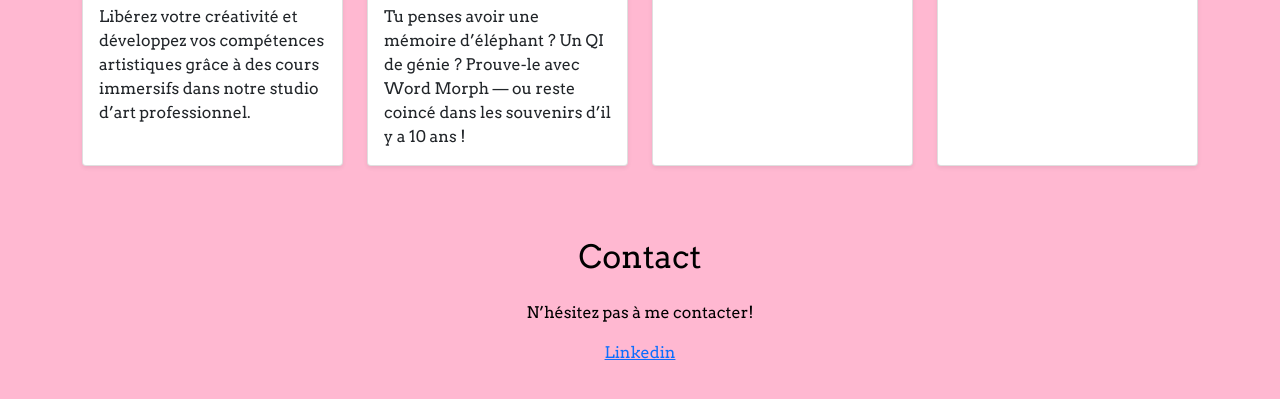
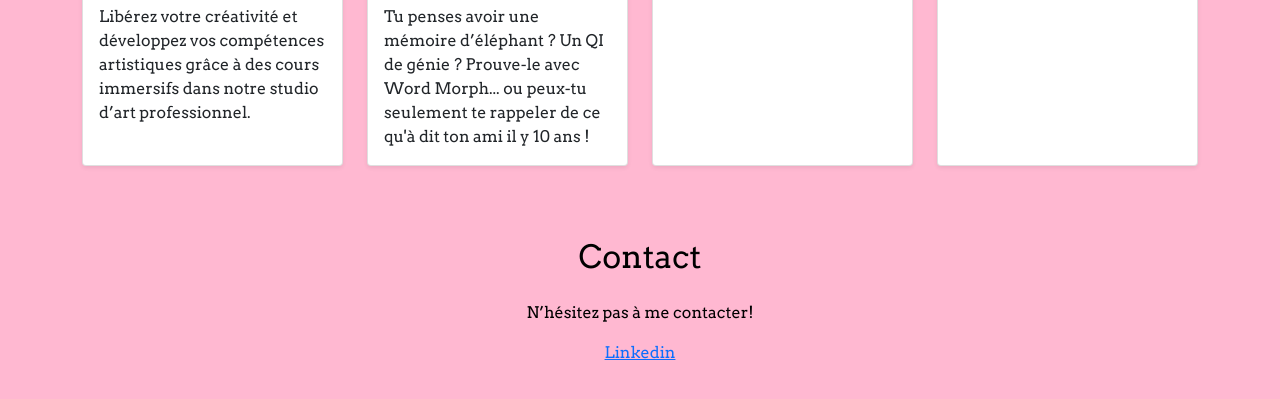
Before and after one commit to MariellaAzar/SEG3525_Portfolio, a plain HTML site: page index.html in a window 1280 px wide. Shown: the part 2038-2437 px from the top of the page. Drawn offline with nearby package versions, Linux system fonts and the light colour scheme; files whose address does not match are found by name.

Commit message:
fixed img and desc lol

```diff
--- a/index.html
+++ b/index.html
@@ -127,7 +127,7 @@
             <img src="assets/images/logo2.png" class="card-img-top" alt="W★RD M★RPH" />
             <div class="card-body">
               <h5 class="card-title">Design 2: W★RD M★RPH</h5>
-              <p class="card-text" data-en="Think your memory’s sharp? IQ off the charts? Prove it in Word Morph — unless you can only remember what your friend said 10 years ago!" data-fr="Tu penses avoir une mémoire d’éléphant ? Un QI de génie ? Prouve-le avec Word Morph — ou reste coincé dans les souvenirs d’il y a 10 ans !">Un site e-commerce</p>
+              <p class="card-text" data-en="Think your memory’s sharp? IQ off the charts? Prove it in Word Morph... unless you can only remember what your friend said 10 years ago!" data-fr="Tu penses avoir une mémoire d’éléphant ? Un QI de génie ? Prouve-le avec Word Morph... ou peux-tu seulement te rappeler de ce qu'à dit ton ami il y 10 ans !">Un site e-commerce</p>
             </div>
           </div>
         </a>
```
Also changed, not shown: assets/images/logo1.png (renamed from assets/logo1.png).
